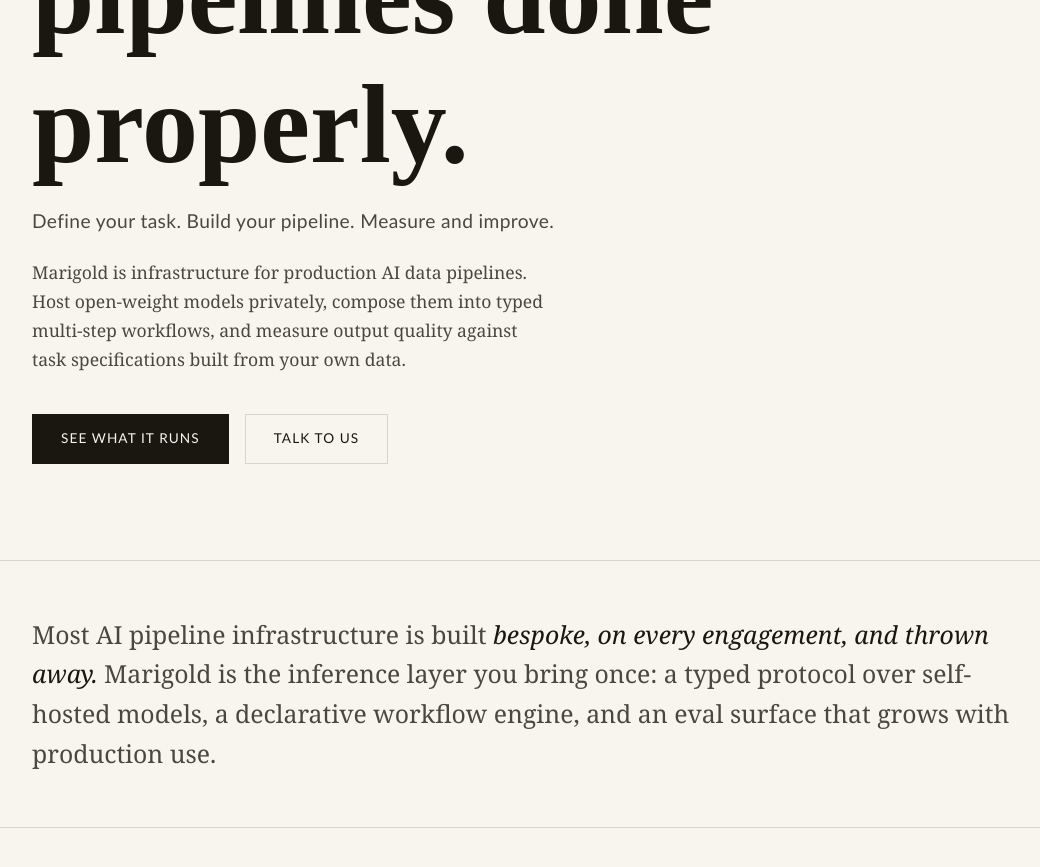
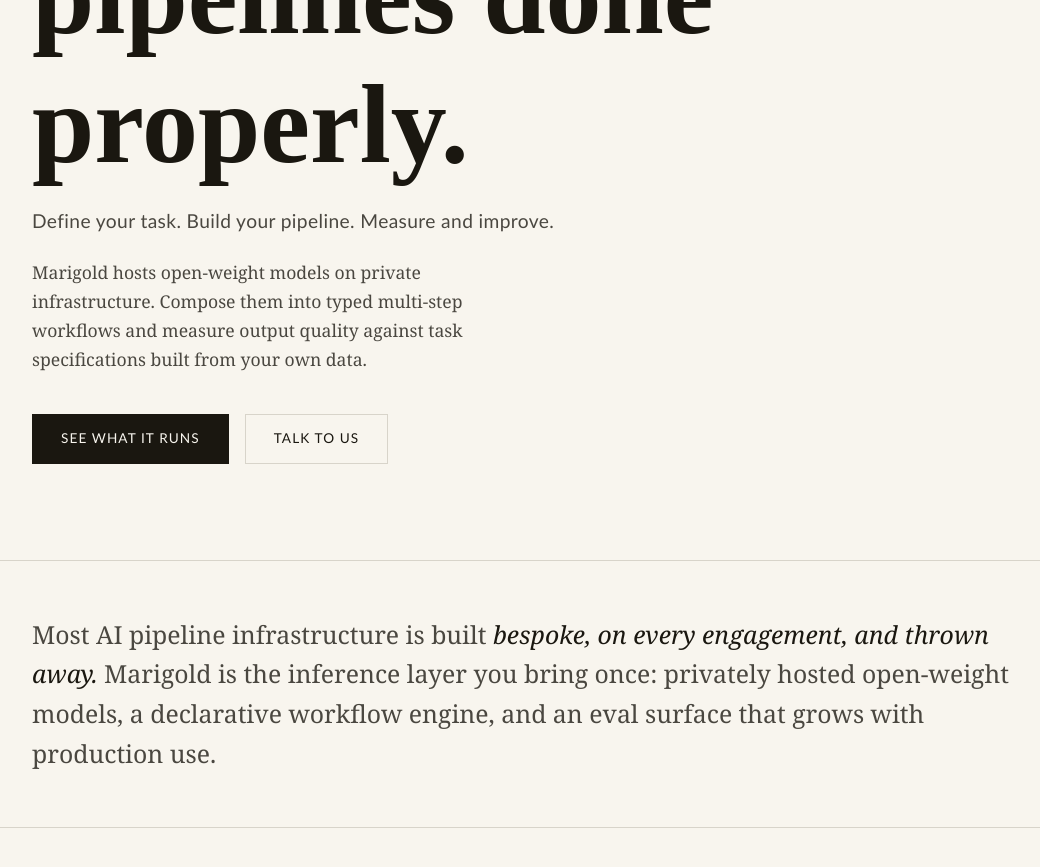
Before and after one commit to bayinfosys/bayinfosys.github.io, a Jekyll site: the page marigold/index.html, which Jekyll copies as it is, in a window 1280 px wide and 900 px high, scrolled down 400 px. Shown: the top 867 px of the window, without its empty margins (106-1146 px from the left). Built offline with Jekyll 4.4.1, drawn with Linux system fonts in a browser that asks for light colours; some web fonts are replaced; a style sheet for code colours, icons or effects is not loaded.

Commit message:
remove self-hosted from marigold descriptions

```diff
--- a/index.html
+++ b/index.html
@@ -128,8 +128,8 @@
           <div class="card-body">
             <span style="font-size: 6rem; float: left; line-height: 1; margin-bottom: 0.5rem;">&#9880;</span>
             <h5 class="card-title">Marigold</h5>
-            <p class="card-text">Typed inference pipelines over self-hosted open-weight models.
-            Define your task, build your pipeline, measure and improve.</p>
+<p class="card-text">Typed inference pipelines over privately hosted open-weight models.
+Define your task, build your pipeline, measure and improve.</p>
             <a href="/marigold" class="btn btn-custom">Learn more &rarr;</a>
           </div>
         </div>
--- a/marigold/index.html
+++ b/marigold/index.html
@@ -25,10 +25,9 @@
     <h1 class="slogan">Production AI pipelines done properly.</h1>
     <p class="hero-tagline">Define your task. Build your pipeline. Measure and improve.</p>
 <p class="hero-sub">
-      Marigold is infrastructure for production AI data pipelines. Host
-      open-weight models privately, compose them into typed multi-step
-      workflows, and measure output quality against task specifications
-      built from your own data.
+  Marigold hosts open-weight models on private infrastructure. Compose them
+  into typed multi-step workflows and measure output quality against task
+  specifications built from your own data.
 </p>
     <div class="hero-actions">
       <a href="#usecases" class="btn-primary">See what it runs</a>
@@ -42,7 +41,7 @@
 <p>
   Most AI pipeline infrastructure is built <strong>bespoke, on every
   engagement, and thrown away.</strong> Marigold is the inference layer
-      you bring once: a typed protocol over self-hosted models, a declarative
+  you bring once: privately hosted open-weight models, a declarative
   workflow engine, and an eval surface that grows with production use.
 </p>
   </div>
```
Lines whose indentation alone changed are shown as unchanged.
